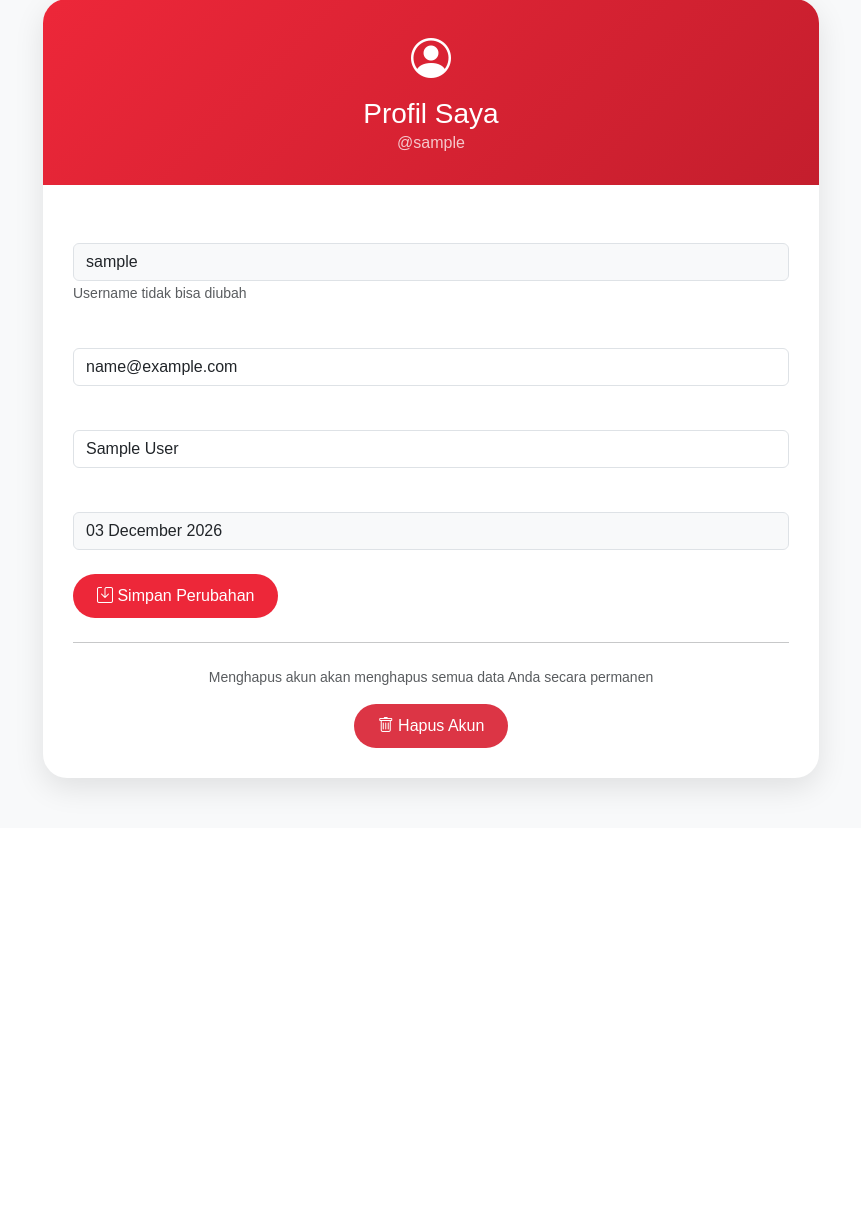
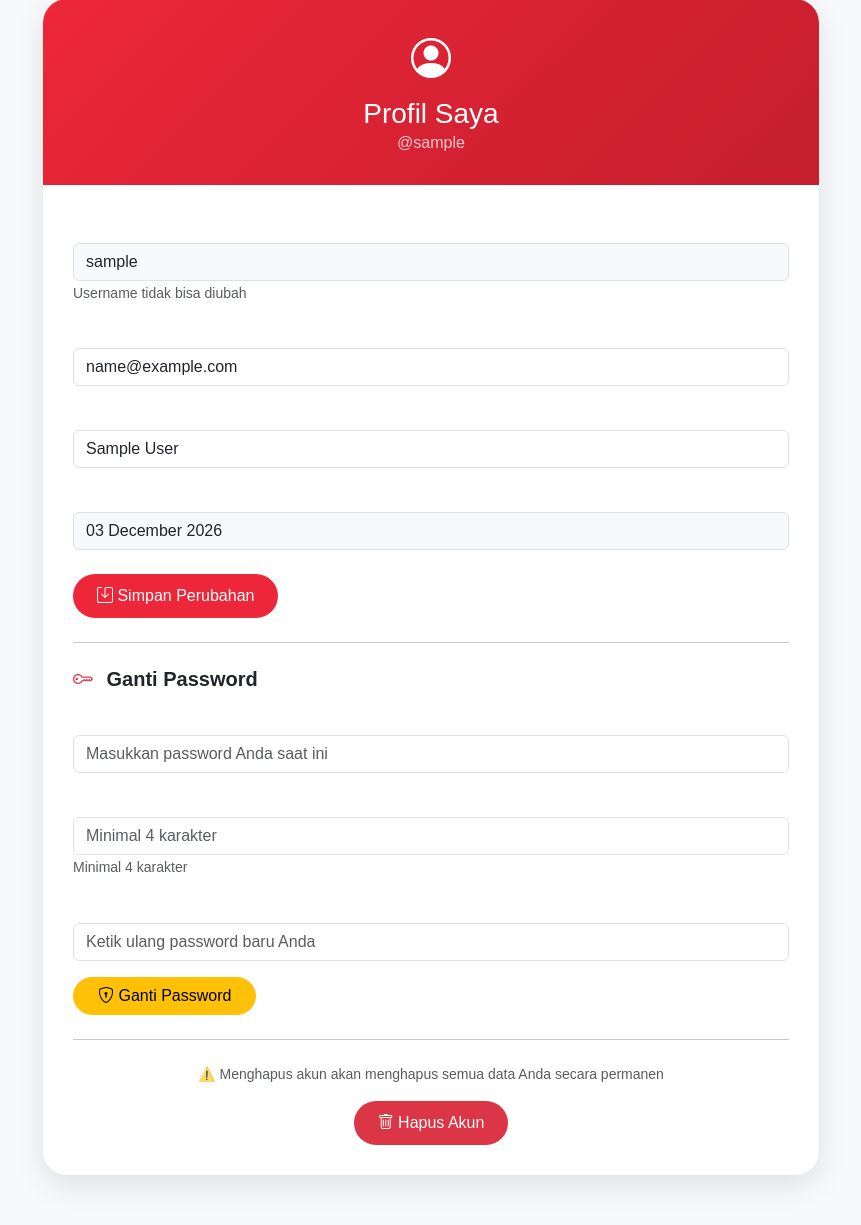
Before and after one commit to DeadFeXz/PROJECT-PWD-KELOMPOK, a PHP site: page /profile.php in a window 1280 px wide. Shown: the part 125-1350 px from the top of the page, without its empty margins (209-1070 px from the left). Before the commit the page ends 924 px from the top, so only its background shows below. Run offline with PHP 8.4, Linux system fonts and the light colour scheme; the visitor is signed in with stand-in values (Sample User, id 1); data that the repository does not hold is empty.

Commit message:
Update 7 kode

```diff
--- a/order.php
+++ b/order.php
@@ -8,7 +8,7 @@ if (!isset($_SESSION['user_id'])) {
     exit;
 }
 
-// JOIN: Ambil data user
+// Ambil data user
 $user_id = $_SESSION['user_id'];
 $sql_user = "SELECT * FROM users WHERE id = ?";
 $stmt_user = mysqli_prepare($conn, $sql_user);
@@ -21,7 +21,7 @@ $order_success = false;
 $order_error = false;
 $selected_menu = null;
 
-// JOIN: Ambil data menu dari database
+// Ambil data menu dari database
 $menu_items = [];
 $sql_menu_all = "SELECT * FROM menu ORDER BY id ASC";
 $result_menu_all = mysqli_query($conn, $sql_menu_all);
@@ -58,7 +58,7 @@ if ($_SERVER['REQUEST_METHOD'] === 'POST') {
     if (empty($errors)) {
         $total_harga = $quantity * $harga;
 
-        // INSERT dengan user_id (JOIN ke users)
+        // INSERT dengan user_id
         $sql = "INSERT INTO orders (user_id, menu_id, menu_nama, quantity, harga, total_harga, nama_pemesan, alamat, no_telpon, email, catatan, status)
                 VALUES ($user_id, $menu_id, '$menu_nama', $quantity, $harga, $total_harga, '$nama_pemesan', '$alamat', '$no_telpon', '$email', '$catatan', 'pending')";
 
--- a/profile.php
+++ b/profile.php
@@ -32,6 +32,29 @@ if ($_SERVER['REQUEST_METHOD'] === 'POST' && isset($_POST['update_profile'])) {
         } else {
             $error = "Gagal update profil!";
         }
+    }
+}
+
+// Ganti password
+if ($_SERVER['REQUEST_METHOD'] === 'POST' && isset($_POST['change_password'])) {
+    $current = $_POST['current_password'];
+    $new = $_POST['new_password'];
+    $confirm = $_POST['confirm_password'];
+
+    if (password_verify($current, $user['password'])) {
+        if ($new === $confirm) {
+            if (strlen($new) >= 4) {
+                $hashed = password_hash($new, PASSWORD_DEFAULT);
+                mysqli_query($conn, "UPDATE users SET password = '$hashed' WHERE id = $user_id");
+                $success = "Password berhasil diubah!";
+            } else {
+                $error = "Password baru minimal 4 karakter!";
+            }
+        } else {
+            $error = "Password baru tidak cocok!";
+        }
+    } else {
+        $error = "Password saat ini salah!";
     }
 }
 
@@ -204,9 +227,35 @@ if (isset($_GET['delete'])) {
 
             <hr class="my-4">
 
+            <!-- Form Ganti Password -->
+            <h5 class="fw-bold mb-3"><i class="bi bi-key me-2 text-danger"></i> Ganti Password</h5>
+            <form method="POST">
+                <div class="mb-3">
+                    <label class="form-label">Password Saat Ini</label>
+                    <input type="password" name="current_password" class="form-control" required
+                        placeholder="Masukkan password Anda saat ini">
+                </div>
+                <div class="mb-3">
+                    <label class="form-label">Password Baru</label>
+                    <input type="password" name="new_password" class="form-control" required
+                        placeholder="Minimal 4 karakter">
+                    <small class="text-muted">Minimal 4 karakter</small>
+                </div>
+                <div class="mb-3">
+                    <label class="form-label">Konfirmasi Password Baru</label>
+                    <input type="password" name="confirm_password" class="form-control" required
+                        placeholder="Ketik ulang password baru Anda">
+                </div>
+                <button type="submit" name="change_password" class="btn btn-warning rounded-pill px-4">
+                    <i class="bi bi-shield-lock"></i> Ganti Password
+                </button>
+            </form>
+
+            <hr class="my-4">
+
             <!-- Hapus Akun -->
             <div class="text-center">
-                <p class="text-muted small"> Menghapus akun akan menghapus semua data Anda secara permanen</p>
+                <p class="text-muted small">⚠️ Menghapus akun akan menghapus semua data Anda secara permanen</p>
                 <a href="?delete=1" class="btn btn-delete text-white rounded-pill px-4" onclick="return confirm('Yakin ingin menghapus akun? Data tidak bisa dikembalikan!')">
                     <i class="bi bi-trash"></i> Hapus Akun
                 </a>
--- a/upnfoodhemat.php
+++ b/upnfoodhemat.php
@@ -28,7 +28,7 @@ while ($row = mysqli_fetch_assoc($result)) {
         $row['image'] = $row['gambar'];
     } else {
         // generate dari nama
-        $row['image'] = 'assets/' . strtolower(str_replace(' ', ' ', $row['nama'])) . '.png';
+        $row['image'] = 'assets/' . strtolower(str_replace(' ', '', $row['nama'])) . '.png';
     }
 
     $menu_items[] = $row;
```
Also changed, not shown: index.php (+9 -10 lines), login.php (+12 -5 lines), register.php (+13 -6 lines), style.css (+76 -10 lines).
